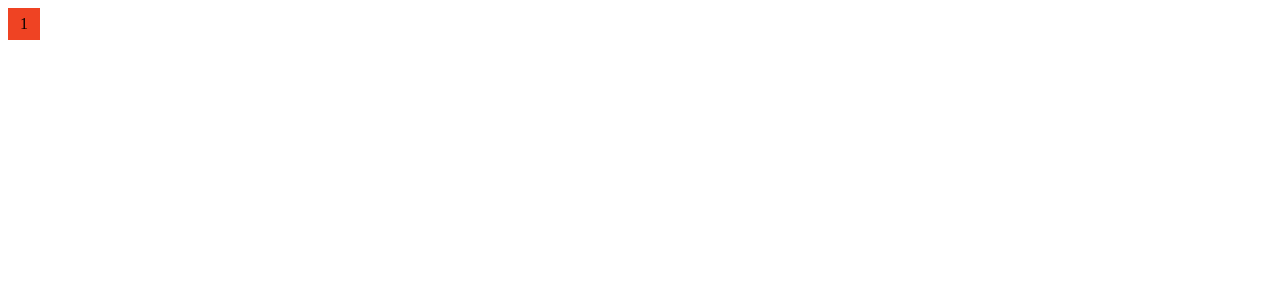
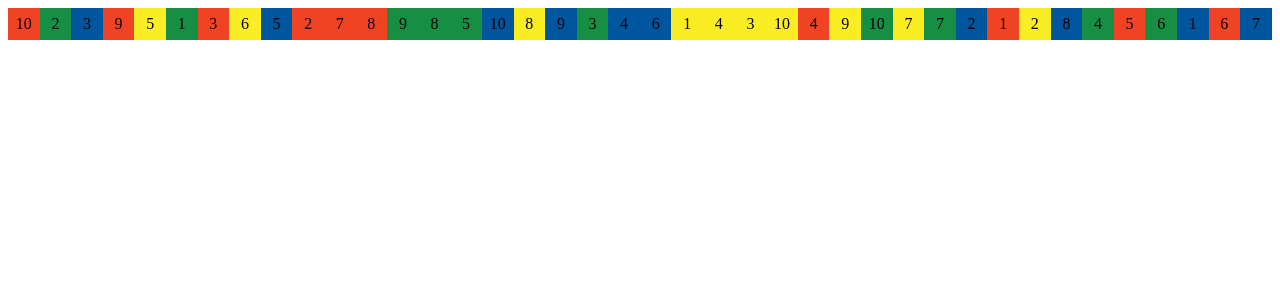
Before and after one commit to jrymer/cards, a React app: page / in a window 1280 px wide. Shown: the top 300 px of the page. Built offline with nearby package versions, Linux system fonts and the light colour scheme.

Commit message:
Random deck displaying proper amount of cards on the board.

```diff
--- a/src/components/board.tsx
+++ b/src/components/board.tsx
@@ -1,5 +1,18 @@
 import { Card } from 'components/card';
-import { CardColorNames } from 'models/card';
+import { ICard } from 'models/card';
 import * as React from 'react';
+import styled from 'styled-components';
+import { buildDeck } from 'utils/deckFunctions';
 
-export const Board: React.FC = () => <div><Card card={{color: CardColorNames.RED, cardValue: 1}}/></div>;
+const BoardContainer = styled.div`
+  display: flex;
+  flex-direction: row;
+`;
+
+export const Board: React.FC = () => {
+  const deck = buildDeck();
+  const deckOfCards = deck.map((card: ICard) => (
+    <Card key={`${card.color}-${card.cardValue}`} card={{...card}} />)
+  );
+  return (<BoardContainer>{deckOfCards}</BoardContainer>);
+}
--- a/src/models/card.ts
+++ b/src/models/card.ts
@@ -6,14 +6,14 @@ export enum CardColorValues {
 };
 
 export enum CardColorNames {
-  RED,
-  BLUE,
-  GREEN,
-  YELLOW
+  RED = 'RED',
+  BLUE = 'BLUE',
+  GREEN = 'GREEN',
+  YELLOW = 'YELLOW'
 }
 
 export interface ICard {
-  color: CardColorNames,
+  color: CardColorNames
   cardValue: number
 };
 
--- /dev/null
+++ b/src/utils/cardFunctions.ts
@@ -0,0 +1,52 @@
+import { CardColorNames, ICard } from 'models/card';
+
+/**
+ * Builds a random card with random number and color
+ *
+ * @returns {ICard} Card that was randomly genned
+ */
+export const cardRandomizer = (): ICard => ({
+  cardValue: Math.floor(Math.random() * Math.floor(10)) + 1,
+  color: randomColor()
+});
+
+/**
+ * Returns the color names for the CardColorNames enums as a string array
+ *
+ * @returns {string[]} String array of CardColorNames names
+ */
+export const getColorNameValues = (): string[] => Object.keys(CardColorNames)
+.filter(value => isNaN(Number(value)));
+
+/**
+ * Takes a string color, and returns the CardColorName value
+ *
+ * @param {string} color Name of the color as a string
+ * @returns {CardColorNames} Name of the color as a CardColorNames
+ */
+export const getTypeSafeColorName = (color: string): CardColorNames => {
+  switch (color) {
+    case CardColorNames.RED:
+      return CardColorNames.RED
+    case CardColorNames.BLUE:
+      return CardColorNames.BLUE
+    case CardColorNames.GREEN:
+      return CardColorNames.GREEN
+    case CardColorNames.YELLOW:
+      return CardColorNames.YELLOW
+  };
+};
+
+/**
+ * Gets a random color
+ *
+ * @returns {CardColorNames} The random color
+ */
+export const randomColor = (): CardColorNames => {
+  const enumValues = getColorNameValues();
+  // Pick a random index based on the length of the array
+  const randomIndex: number = Math.floor(Math.random() * enumValues.length);
+  const randomValue = enumValues[randomIndex];
+  // Doing this for type safety
+  return getTypeSafeColorName(randomValue);
+}
--- /dev/null
+++ b/src/utils/deckFunctions.ts
@@ -0,0 +1,36 @@
+import { ICard } from 'models/card';
+import { getColorNameValues, getTypeSafeColorName } from 'utils/cardFunctions';
+
+/**
+ * Builds the initial deck of 40 cards and shuffles it.
+ *
+ * @returns {ICard[]} Shuffled array of ICard arrays
+ */
+export const buildDeck = (): ICard[] => {
+  const cardColors: string[] = getColorNameValues();
+  const deck = cardColors.flatMap((color: string) => {
+    const subDeck: ICard[] = [];
+    for (let i = 0; i < 10; i++) {
+      const card: ICard = { color: getTypeSafeColorName(color), cardValue: i + 1 };
+      subDeck.push(card);
+    }
+
+    return subDeck;
+  });
+
+  return shuffleDeck(deck);
+};
+
+/**
+ * Shuffles the deck
+ *
+ * @param {ICard[]} deck Deck to be shuffled
+ * @returns {ICard[]} Shuffled deck
+ */
+export const shuffleDeck = (deck: ICard[]): ICard[] => {
+  for (let i = deck.length - 1; i > 0; i--) {
+    const j = Math.floor(Math.random() * (i + 1));
+    [deck[i], deck[j]] = [deck[j], deck[i]];
+  }
+  return deck;
+};
--- a/tsconfig.json
+++ b/tsconfig.json
@@ -6,6 +6,7 @@
       "noEmit": true,
       "noImplicitAny": true,
       "module": "commonjs",
+      "lib": ["es2019"],
       "target": "es6",
       "jsx": "react",
       "baseUrl": ".",
```
